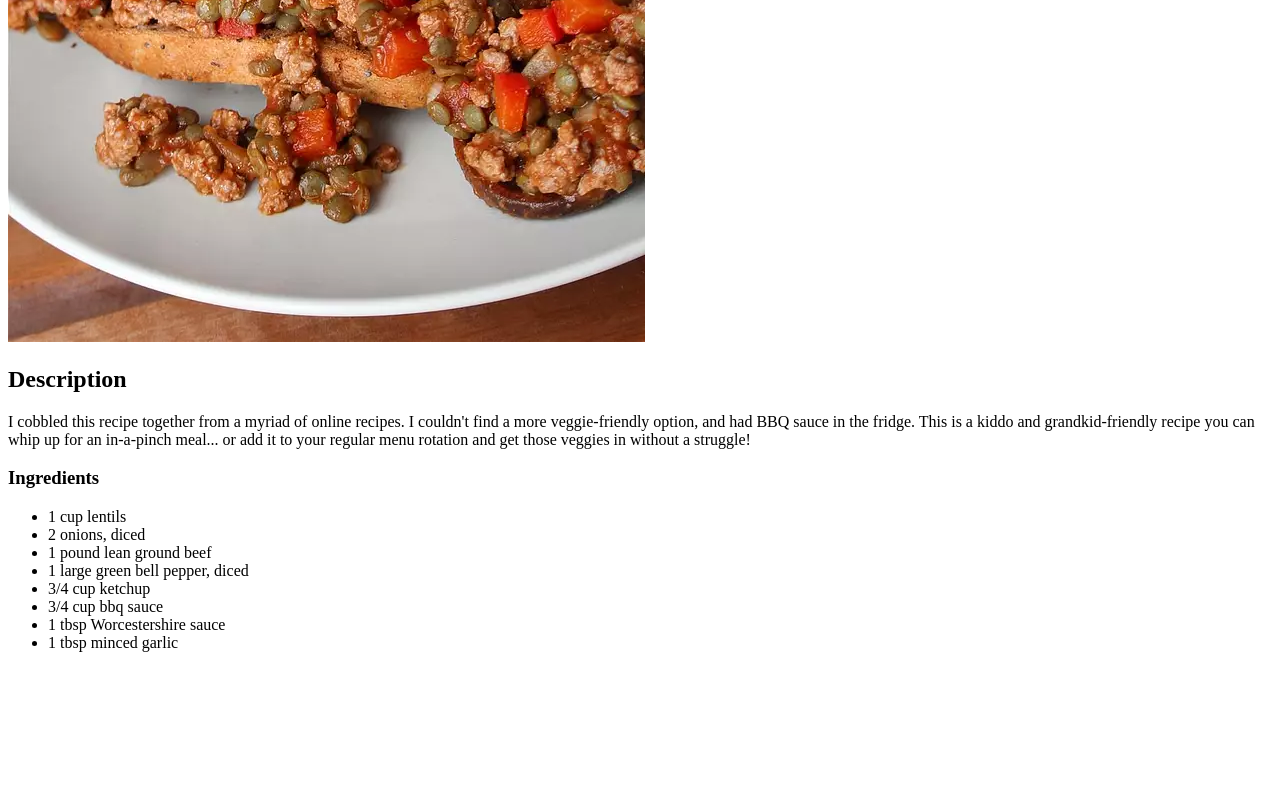
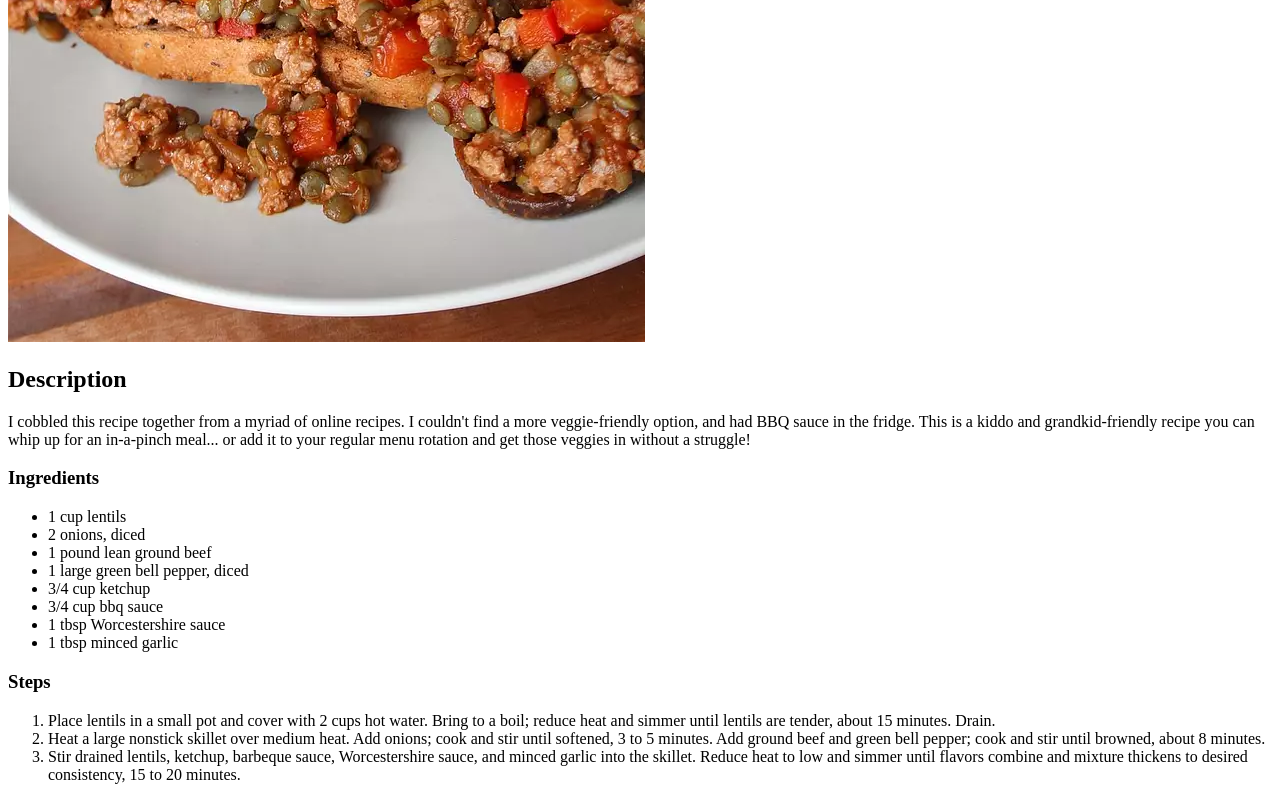
Before and after one commit to JustinRudolph/odin-recipes, a plain HTML site: page recipes/sloppyjoes.html in a window 1280 px wide. Shown: the part 375-1175 px from the top of the page. Before the commit the page ends 1043 px from the top, so only its background shows below. Drawn offline with Linux system fonts and the light colour scheme.

Commit message:
added steps list

```diff
--- a/recipes/sloppyjoes.html
+++ b/recipes/sloppyjoes.html
@@ -21,5 +21,11 @@
             <li>1 tbsp Worcestershire sauce</li>
             <li>1 tbsp minced garlic</li>
           </ul>
+        <h3>Steps</h3>
+          <ol>
+            <li>Place lentils in a small pot and cover with 2 cups hot water. Bring to a boil; reduce heat and simmer until lentils are tender, about 15 minutes. Drain.</li>
+            <li>Heat a large nonstick skillet over medium heat. Add onions; cook and stir until softened, 3 to 5 minutes. Add ground beef and green bell pepper; cook and stir until browned, about 8 minutes.</li>
+            <li>Stir drained lentils, ketchup, barbeque sauce, Worcestershire sauce, and minced garlic into the skillet. Reduce heat to low and simmer until flavors combine and mixture thickens to desired consistency, 15 to 20 minutes.</li>
+          </ol>
     </body>
 </html>
```
